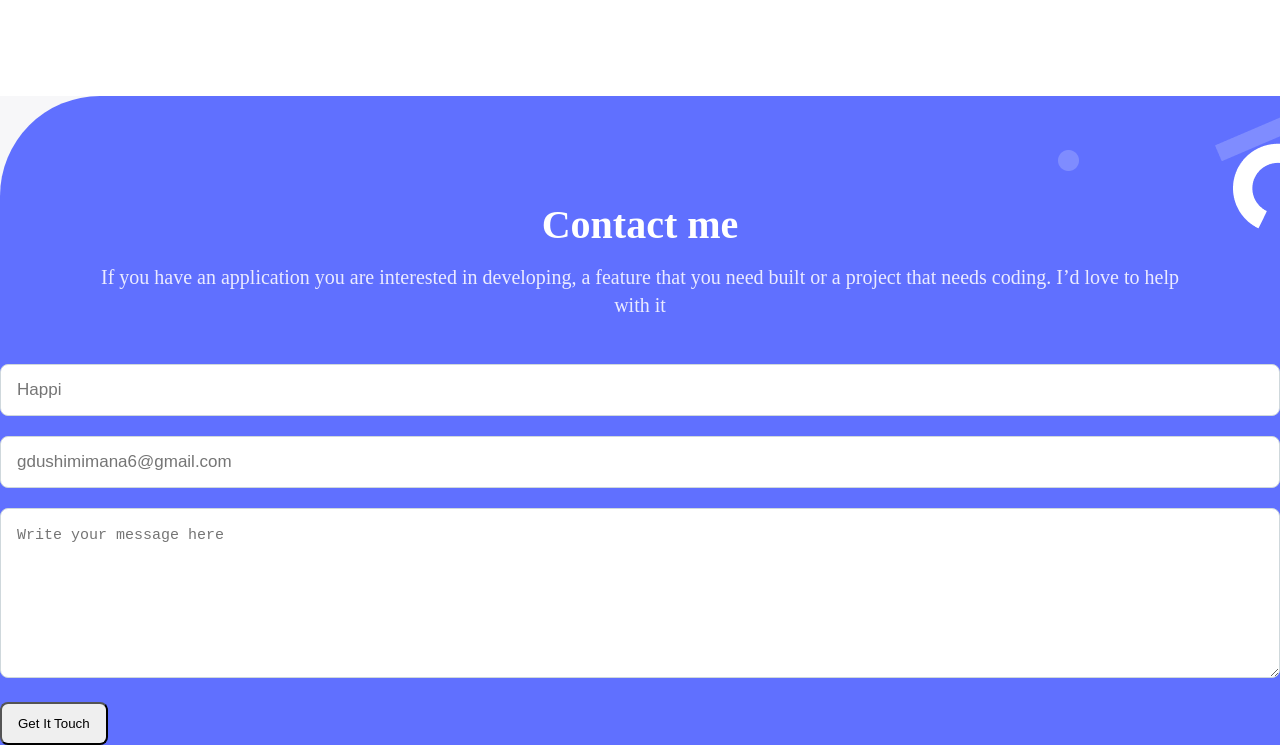
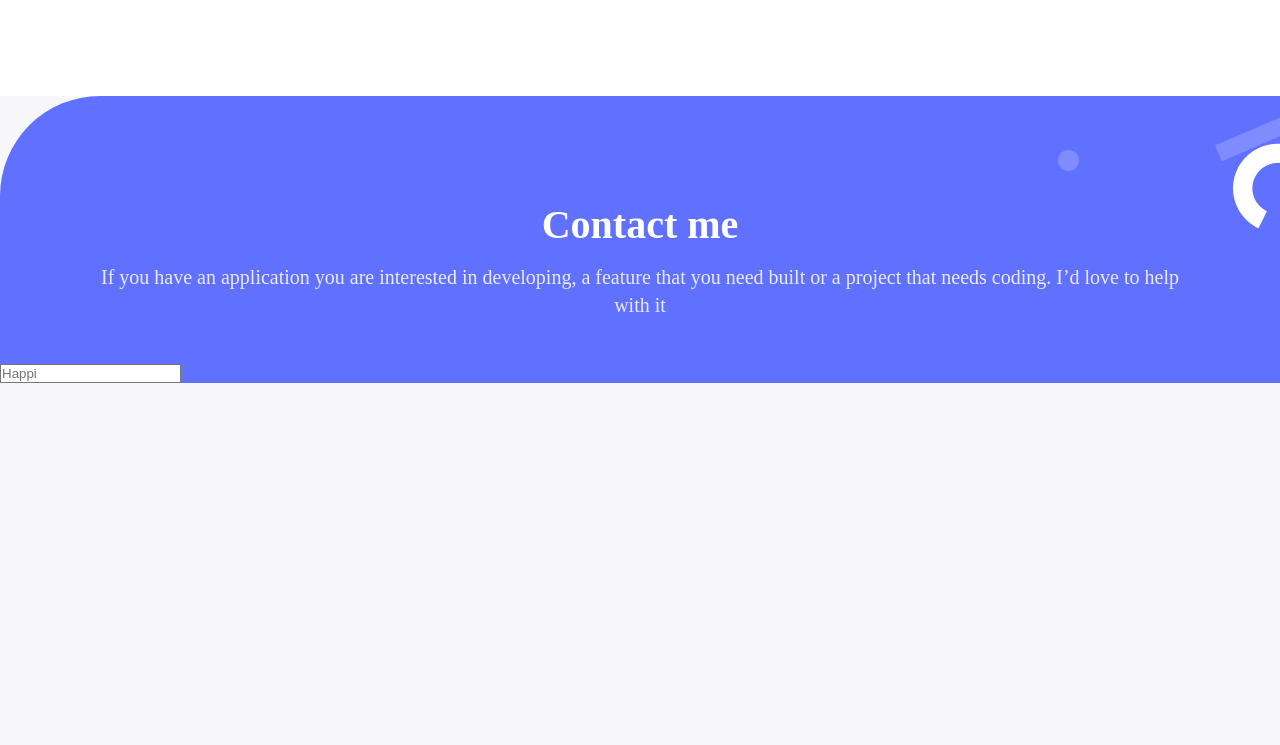
Before and after one commit to gilberthappi/Portfolio_setup_and_mobile_first, a website: page index.html in a window 1280 px wide. Shown: the part 6659-7404 px from the top of the page. After the commit the page ends 7042 px from the top, so only its background shows below. Drawn offline with Linux system fonts and the light colour scheme.

Commit message:
Adding HTML and css file for first part

```diff
--- a/index.html
+++ b/index.html
@@ -269,23 +269,7 @@
               />
             </li>
             <li>
-              <input
-                type="email"
-                name="email"
-                placeholder="gdushimimana6@gmail.com"
-                required
-              />
-            </li>
-            <li>
-              <textarea
-                name="message"
-                maxlength="500"
-                placeholder="Write your message here"
-                required
-              ></textarea>
-            </li>
-          </ul>
-          <button type="submit">Get It Touch</button>
+         <!--inset here-->
         </form>
       </footer>
 </body>
--- a/style.css
+++ b/style.css
@@ -424,38 +424,5 @@ body {
     display: flex;
     flex-direction: column;
   }
-
-  .contact-form input {
-    width: 100%;
-    margin-bottom: 20px;
-    padding: 15px 38px 15px 16px;
-    border-radius: 8px;
-    border: 1px solid #cfd8dc;
-    color: #172b4d;
-    font-weight: normal;
-    font-size: 17px;
-    line-height: 20px;
-  }
-
-  .contact-form textarea {
-    width: 100%;
-    min-width: 100%;
-    max-width: 100%;
-    margin-bottom: 20px;
-    padding: 15px 38px 15px 16px;
-    border-radius: 8px;
-    border: 1px solid #cfd8dc;
-    color: #b3bac5;
-    font-weight: normal;
-    font-size: 15px;
-    line-height: 24px;
-    min-height: 170px;
-  }
-
-  .formSpace button {
-    margin: 0;
-    padding: 12px 16px;
-    width: auto;
-    border-radius: 8px;
-  }
+/*insert here*/
 }
```
